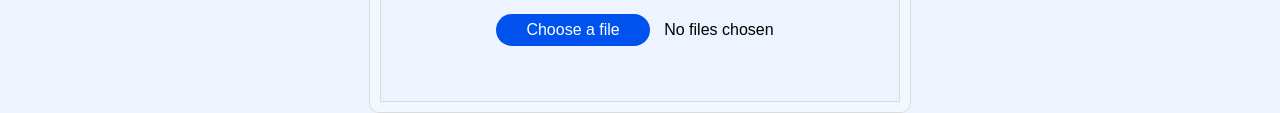
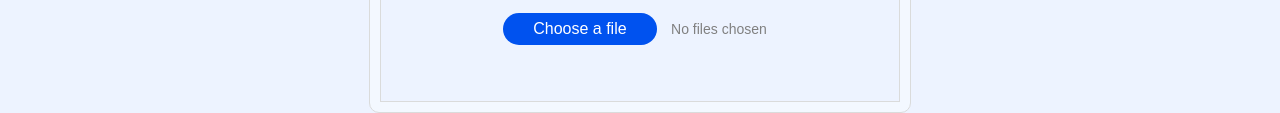
Before and after one commit to SalehOglu/extract-inline-style, a website: page index.html in a window 1280 px wide. Shown: the part 345-458 px from the top of the page. Drawn offline with Linux system fonts and the light colour scheme.

Commit message:
update ui

```diff
--- a/src/scss/style.scss
+++ b/src/scss/style.scss
@@ -71,6 +71,8 @@ body {
         display: inline-block;
         border-radius: 4px;
         min-height: 20px;
+        font-size: 14px;
+        color: gray;
     }
     #message {
         color: #88c941;
```
Also changed, not shown: src/css/style.css.
